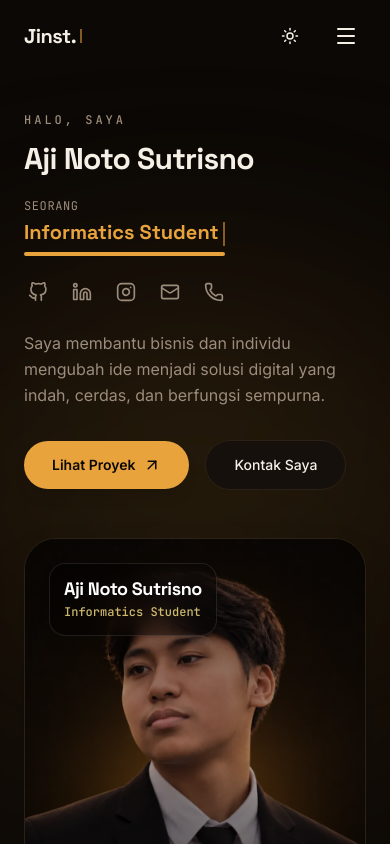
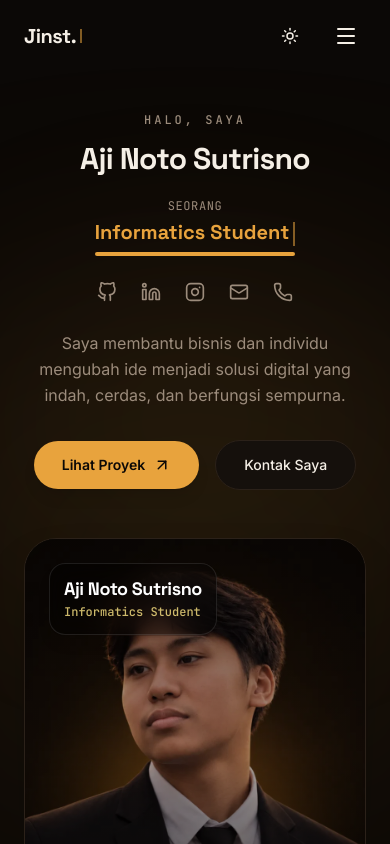
Before and after one commit to Jianst-21/Portfolio, a Next.js app: page / in a window 390 px wide. Shown: the top 844 px of the page. Built offline with nearby package versions, Linux system fonts and the light colour scheme.

Commit message:
Update Responsive v2

```diff
--- a/src/sections/HeroSection.jsx
+++ b/src/sections/HeroSection.jsx
@@ -115,7 +115,7 @@ export default function HeroSection() {
       <div className="w-full grid grid-cols-1 lg:grid-cols-12 gap-12 lg:gap-8 items-center my-auto py-4">
 
         {/* Left Column: Copy, Socials & Actions */}
-        <div className="lg:col-span-7 flex flex-col items-start text-left z-10">
+        <div className="lg:col-span-7 flex flex-col items-center text-center lg:items-start lg:text-left z-10">
 
           {/* Eyebrow */}
           <span className="font-mono text-xs uppercase tracking-[0.25em] text-[var(--muted)] mb-3 font-medium">
@@ -128,7 +128,7 @@ export default function HeroSection() {
           </h1>
 
           {/* Role Subtitle with Typewriter Animation */}
-          <div className="mb-5 min-h-[60px]">
+          <div className="mb-5 min-h-[60px] flex flex-col items-center lg:items-start">
             <span className="font-mono text-xs uppercase tracking-wider text-[var(--muted)] block mb-1">
               Seorang
             </span>
@@ -140,7 +140,7 @@ export default function HeroSection() {
           </div>
 
           {/* Social Icons Row */}
-          <div className="flex items-center gap-4 mb-6 text-[var(--muted)]">
+          <div className="flex items-center justify-center lg:justify-start gap-4 mb-6 text-[var(--muted)]">
             <a href="https://github.com/Jianst-21" target="_blank" rel="noopener noreferrer" className="hover:text-[var(--ink)] transition-colors p-1" aria-label="GitHub">
               <GithubIcon size={20} />
             </a>
@@ -159,12 +159,12 @@ export default function HeroSection() {
           </div>
 
           {/* Description Paragraph */}
-          <p className="font-body text-base sm:text-lg text-[var(--muted)] max-w-lg mb-8 leading-relaxed">
+          <p className="font-body text-base sm:text-lg text-[var(--muted)] max-w-lg mb-8 leading-relaxed mx-auto lg:mx-0">
             Saya membantu bisnis dan individu mengubah ide menjadi solusi digital yang indah, cerdas, dan berfungsi sempurna.
           </p>
 
           {/* CTA Pill Buttons */}
-          <div className="flex flex-wrap gap-4 items-center">
+          <div className="flex flex-wrap justify-center lg:justify-start gap-4 items-center">
             <a
               href="#proyek"
               className="inline-flex items-center gap-2 px-7 py-3.5 rounded-full font-body font-semibold text-sm transition-all duration-200 hover:scale-[1.03] active:scale-[0.98] shadow-lg hover:shadow-[0_0_20px_rgba(232,163,61,0.3)]"
```
